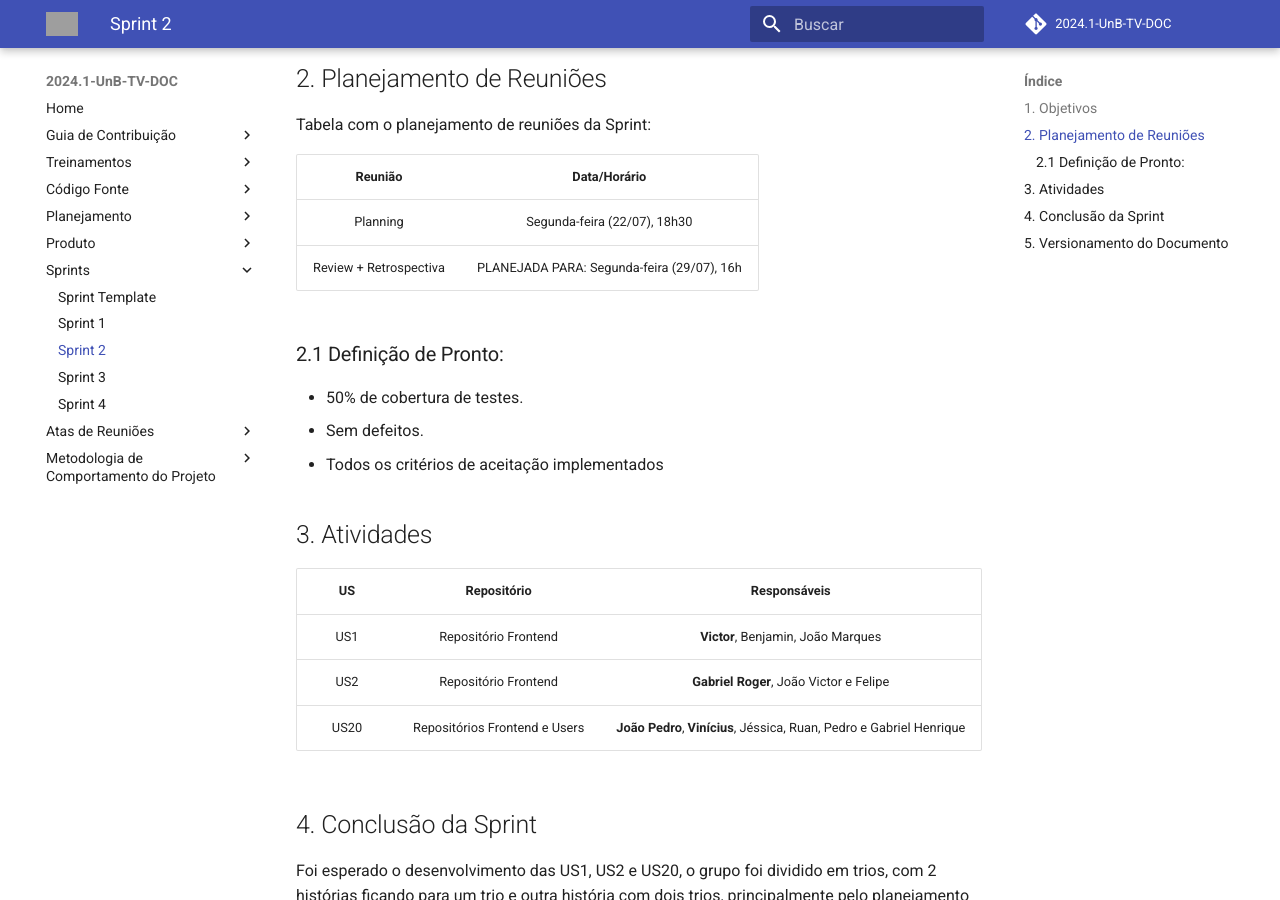
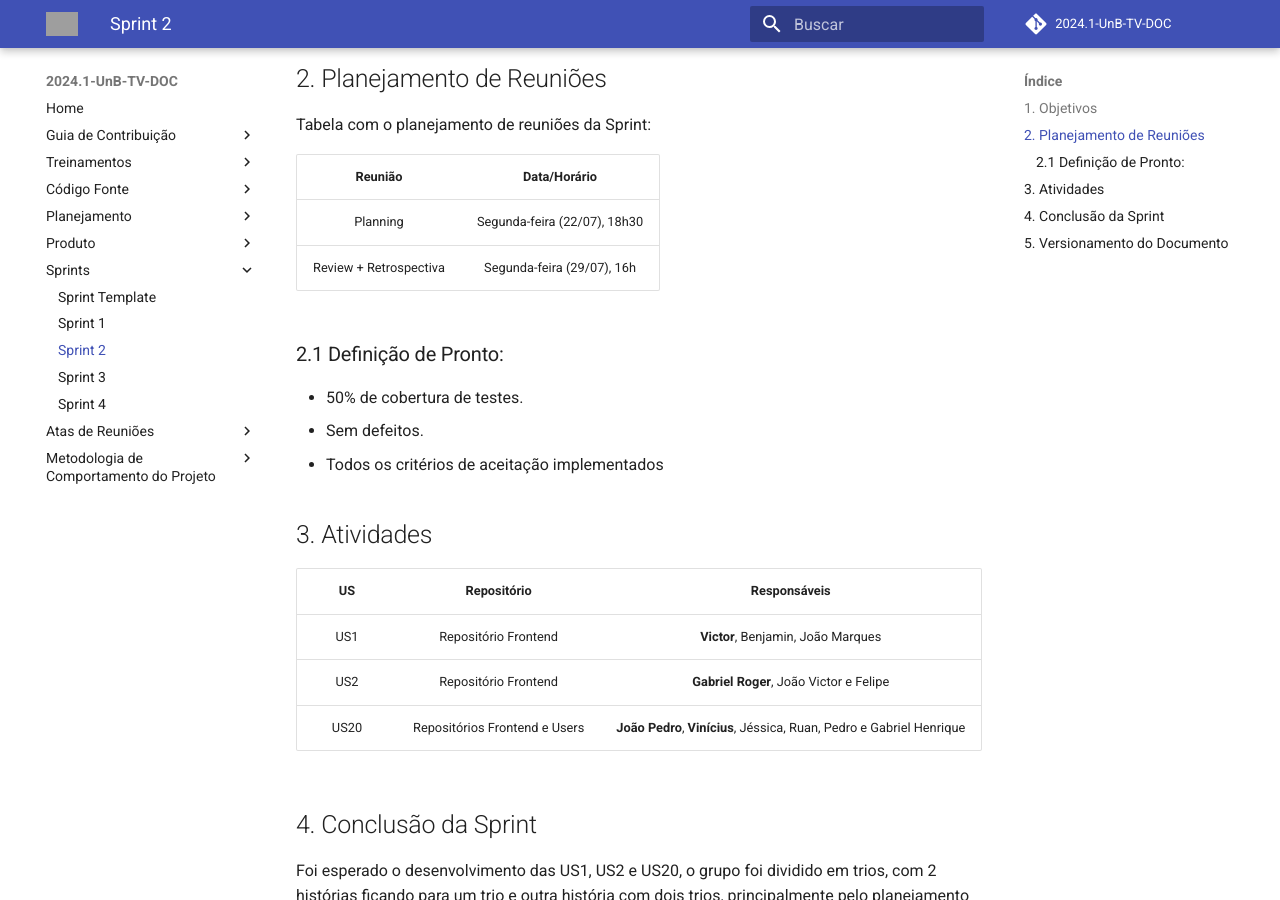
Before and after one commit to fga-eps-mds/2024.1-UnB-TV-DOC, an MkDocs documentation site: the page built from docs/sprints/Sprint2.md, in a window 1280 px wide and 900 px high, scrolled down 344 px. Built offline with MkDocs 1.6.1 and Material for MkDocs 9.7.7, drawn with Linux system fonts in a browser that asks for light colours; comment, search, counter and statistics services are not loaded; grey boxes are pictures that could not be loaded.

Commit message:
Correcao das datas de review e retrospectiva sprints 2 e 3

```diff
--- a/docs/sprints/Sprint2.md
+++ b/docs/sprints/Sprint2.md
@@ -14,7 +14,7 @@ Tabela com o planejamento de reuniões da Sprint:
 | Reunião | Data/Horário |
 | :-----: | :----------: |
 | Planning | Segunda-feira (22/07), 18h30 |
-| Review + Retrospectiva | PLANEJADA PARA: Segunda-feira (29/07), 16h |
+| Review + Retrospectiva | Segunda-feira (29/07), 16h |
 
 ### 2.1 Definição de Pronto:
    - 50% de cobertura de testes.
```
Also changed, not shown: docs/sprints/Sprint3.md (+1 -1 lines).
